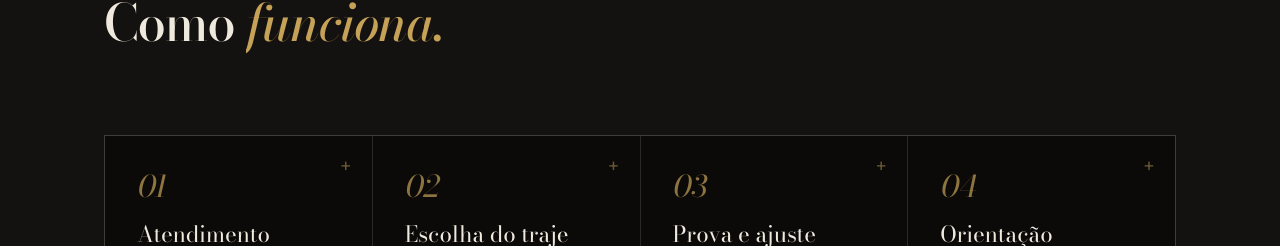
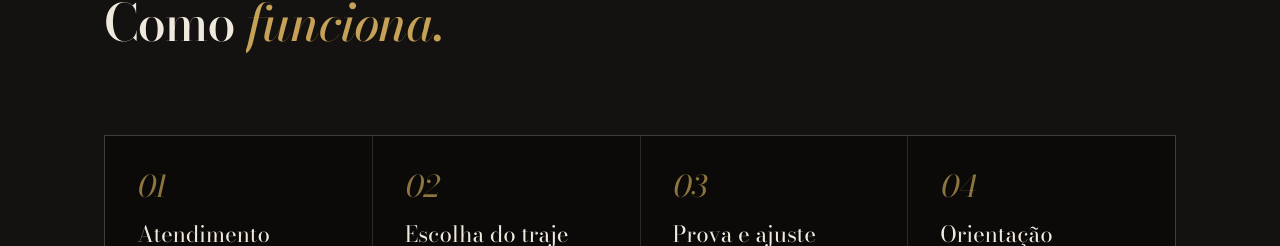
Before and after one commit to RenanRigoni/social-ternos-v2, a React (Vite) app: page / in a window 1280 px wide. Shown: the part 1422-1668 px from the top of the page. Built offline with nearby package versions, Linux system fonts and the light colour scheme.

Commit message:
fix: indicador +/x Journey visivel somente no mobile

```diff
--- a/src/components/Journey.jsx
+++ b/src/components/Journey.jsx
@@ -47,8 +47,8 @@ export default function Journey() {
                 >
                   <span
                     aria-hidden="true"
-                    className={`absolute top-5 right-5 font-body text-[18px] leading-none transition-all duration-300 ${
-                      isActive ? 'rotate-45 text-gold' : 'text-gold/50 group-hover:text-gold/80'
+                    className={`sm:hidden absolute top-5 right-5 font-body text-[18px] leading-none transition-all duration-300 ${
+                      isActive ? 'rotate-45 text-gold' : 'text-gold/50'
                     }`}
                   >+</span>
                   <span className={`font-display text-3xl italic transition-colors duration-300 ${numClass}`}>
```
